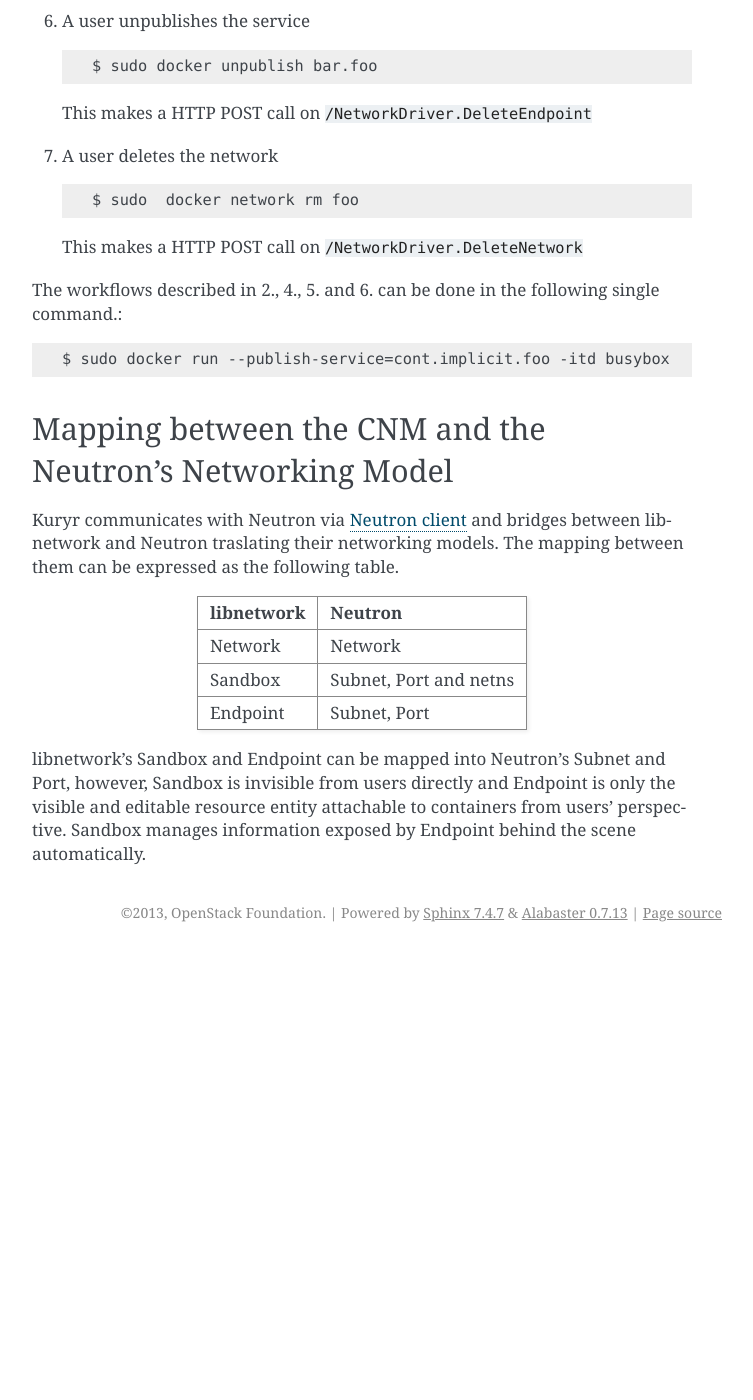
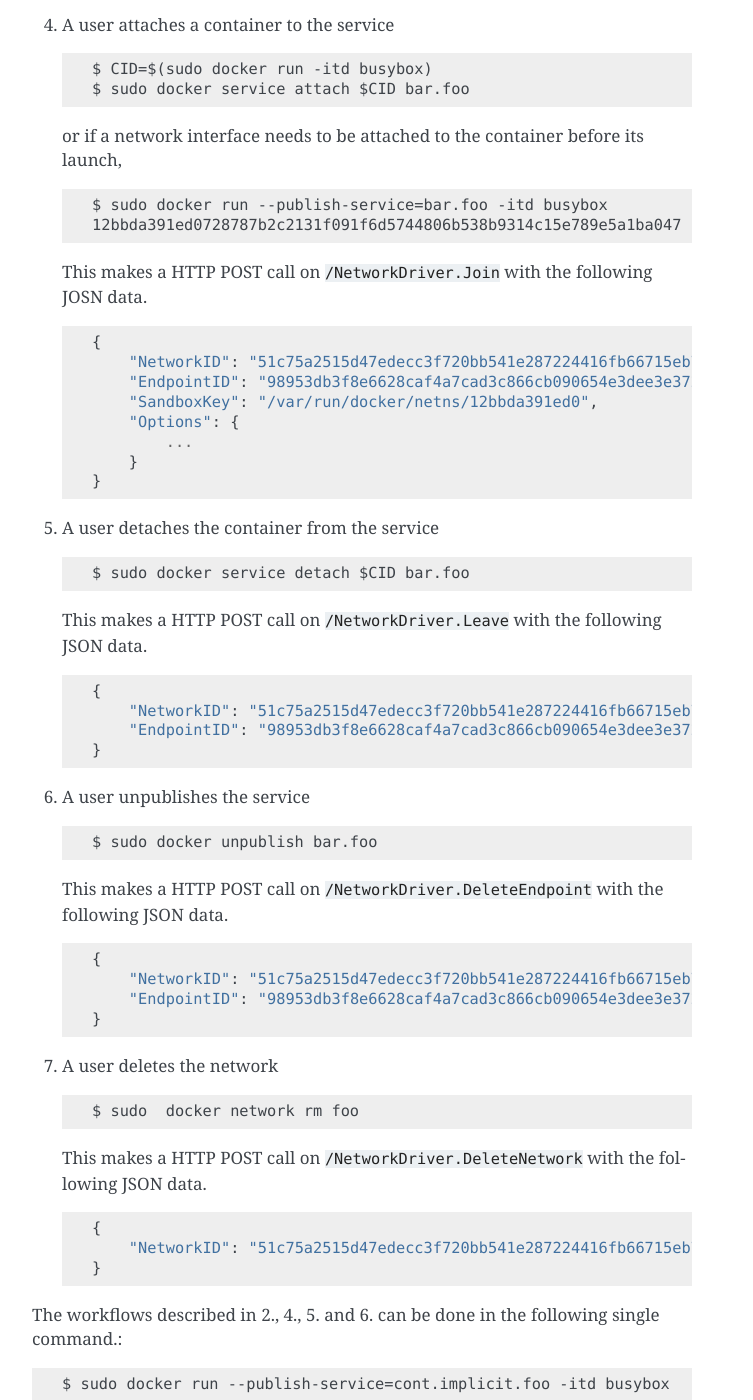
Before and after one commit to openstack/kuryr, a Sphinx documentation site: the page built from doc/source/design.rst, in a window 1280 px wide and 1400 px high, scrolled down 2032 px. Shown: the whole window, without its empty margins (388-1141 px from the left). Built offline with Sphinx 7.4.7, drawn with Linux system fonts in a browser that asks for light colours; before the commit the page ends 2984 px from its top, so only the background shows below that; some of the changed text lies outside the part shown.

Commit message:
Add JSON payload in the design doc
This patch adds JSON data to be POSTed to each endpoint in the design
doc for clearer descriptions. The names of the networks are managed by
libnetwork and NetworkID and EndpointId are sha256 strings.

Change-Id: I4353e866163ca1ae3042a4873e2214fbfe43181f
Signed-off-by: Taku Fukushima <f.tac.mac@gmail.com>

```diff
--- a/doc/source/design.rst
+++ b/doc/source/design.rst
@@ -66,7 +66,16 @@ User Workflow
        $ sudo docker network create --driver=kuryr foo
        51c75a2515d47edecc3f720bb541e287224416fb66715eb7802011d6ffd499f1
 
-   This makes a HTTP POST call on ``/NetworkDriver.CraeteNetwork``
+   This makes a HTTP POST call on ``/NetworkDriver.CraeteNetwork`` with the
+   following JSON data.
+   ::
+
+        {
+            "NetworkID": "51c75a2515d47edecc3f720bb541e287224416fb66715eb7802011d6ffd499f1",
+            "Options": {
+                ...
+            }
+        }
 
 2. A user creates a service ``bar`` against network ``foo``
    ::
@@ -74,7 +83,20 @@ User Workflow
        $ sudo docker network publish service bar.foo
        98953db3f8e6628caf4a7cad3c866cb090654e3dee3e37206ad8c0a81355f1b7
 
-   This makes a HTTP POST call on ``/NetworkDriver.CreateEndpoint``
+   This makes a HTTP POST call on ``/NetworkDriver.CreateEndpoint`` with the
+   following JSON data.
+   ::
+
+       {
+           "NetworkID": "51c75a2515d47edecc3f720bb541e287224416fb66715eb7802011d6ffd499f1",
+           "EndpointID": "98953db3f8e6628caf4a7cad3c866cb090654e3dee3e37206ad8c0a81355f1b7",
+           "Interfaces": [
+               ...
+           ],
+           "Options": {
+               ...
+           }
+       }
 
 3. A user shows information of the service
    ::
@@ -99,28 +121,59 @@ User Workflow
        $ sudo docker run --publish-service=bar.foo -itd busybox
        12bbda391ed0728787b2c2131f091f6d5744806b538b9314c15e789e5a1ba047
 
-   This makes a HTTP POST call on ``/NetworkDriver.Join``
+   This makes a HTTP POST call on ``/NetworkDriver.Join`` with the following
+   JOSN data.
+   ::
+
+       {
+           "NetworkID": "51c75a2515d47edecc3f720bb541e287224416fb66715eb7802011d6ffd499f1",
+           "EndpointID": "98953db3f8e6628caf4a7cad3c866cb090654e3dee3e37206ad8c0a81355f1b7",
+           "SandboxKey": "/var/run/docker/netns/12bbda391ed0",
+           "Options": {
+               ...
+           }
+       }
 
 5. A user detaches the container from the service
    ::
 
        $ sudo docker service detach $CID bar.foo
 
-   This makes a HTTP POST call on ``/NetworkDriver.Leave``
+   This makes a HTTP POST call on ``/NetworkDriver.Leave`` with the following
+   JSON data.
+   ::
+
+       {
+           "NetworkID": "51c75a2515d47edecc3f720bb541e287224416fb66715eb7802011d6ffd499f1",
+           "EndpointID": "98953db3f8e6628caf4a7cad3c866cb090654e3dee3e37206ad8c0a81355f1b7"
+       }
 
 6. A user unpublishes the service
    ::
 
        $ sudo docker unpublish bar.foo
 
-   This makes a HTTP POST call on ``/NetworkDriver.DeleteEndpoint``
+   This makes a HTTP POST call on ``/NetworkDriver.DeleteEndpoint`` with the
+   following JSON data.
+   ::
+
+       {
+           "NetworkID": "51c75a2515d47edecc3f720bb541e287224416fb66715eb7802011d6ffd499f1",
+           "EndpointID": "98953db3f8e6628caf4a7cad3c866cb090654e3dee3e37206ad8c0a81355f1b7"
+       }
 
 7. A user deletes the network
    ::
 
        $ sudo  docker network rm foo
 
-   This makes a HTTP POST call on ``/NetworkDriver.DeleteNetwork``
+   This makes a HTTP POST call on ``/NetworkDriver.DeleteNetwork`` with the
+   following JSON data.
+   ::
+
+       {
+           "NetworkID": "51c75a2515d47edecc3f720bb541e287224416fb66715eb7802011d6ffd499f1"
+       }
 
 The workflows described in 2., 4., 5. and 6. can be done in the following
 single command.::
```
